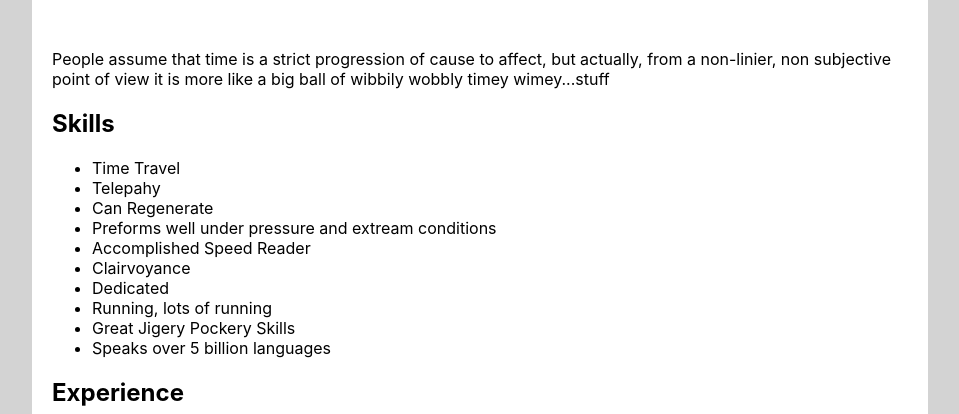
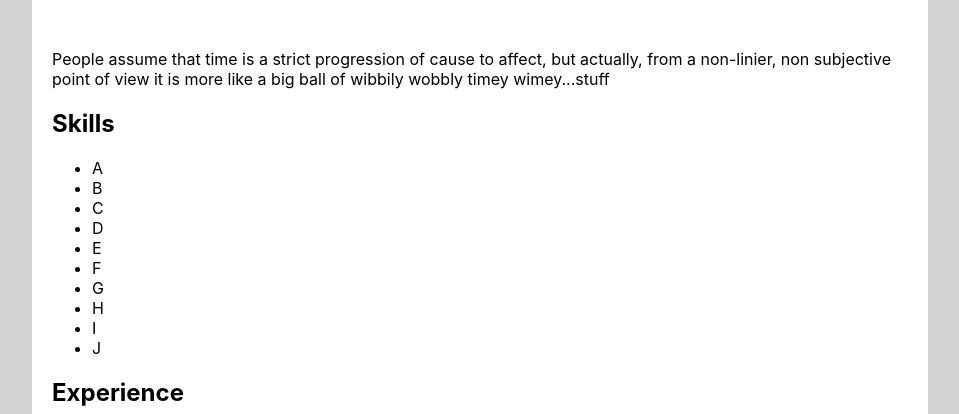
Before and after one commit to Waterdrinker88/Waterdrinker88.github.io, a plain HTML site: page index.html in a window 1280 px wide. Shown: the part 538-952 px from the top of the page, without its empty margins (160-1119 px from the left). Drawn offline with Linux system fonts and the light colour scheme; files that its build step writes are made by us from their sources; files whose address does not match are found by name.

Commit message:
Update index.html

```diff
--- a/index.html
+++ b/index.html
@@ -1,6 +1,6 @@
 <!--
     This theme was created for the RMIT Programming Club to use in a Web Programming workshop.
-    simpleProfile Template by Patrick Mifsud
+    simpleProfile Template by Nicholas Archon
 -->
 
 <!DOCTYPE html>
@@ -43,19 +43,19 @@
 			<p>People assume that time is a strict progression of cause to affect, but actually, from a non-linier, non subjective point of view it is more like a big ball of wibbily wobbly timey wimey...stuff </p>
 			<h2>Skills</h2>
 			<ul>
-				<li>Time Travel</li>
-				<li>Telepahy</li>
-				<li>Can Regenerate</li>
-				<li>Preforms well under pressure and extream conditions</li>
-				<li>Accomplished Speed Reader</li>
-				<li>Clairvoyance</li>
-				<li>Dedicated</li>
-				<li>Running, lots of running</li>
-				<li>Great Jigery Pockery Skills</li>
-				<li>Speaks over 5 billion languages</li>
+				<li>A</li>
+				<li>B</li>
+				<li>C</li>
+				<li>D</li>
+				<li>E</li>
+				<li>F</li>
+				<li>G</li>
+				<li>H</li>
+				<li>I</li>
+				<li>J</li>
 			</ul>
 			<h2>Experience</h2>
-			<p>Donec sed cursus nibh, convallis auctor ligula. Pellentesque habitant morbi tristique senectus et netus et malesuada fames ac turpis egestas. Nam commodo vel est et finibus. Cras felis mi, interdum sit amet libero eu, varius sagittis risus. Quisque vitae nibh vel quam rutrum feugiat. Duis rhoncus et mi vitae condimentum. Curabitur non mauris mauris. Sed sed augue ex. Fusce aliquet sapien ac pellentesque mollis.</p>
+			<p>None. Nothing</p>
 		</div>
 		<footer>
 			<p>This is the site footer</p>
```
